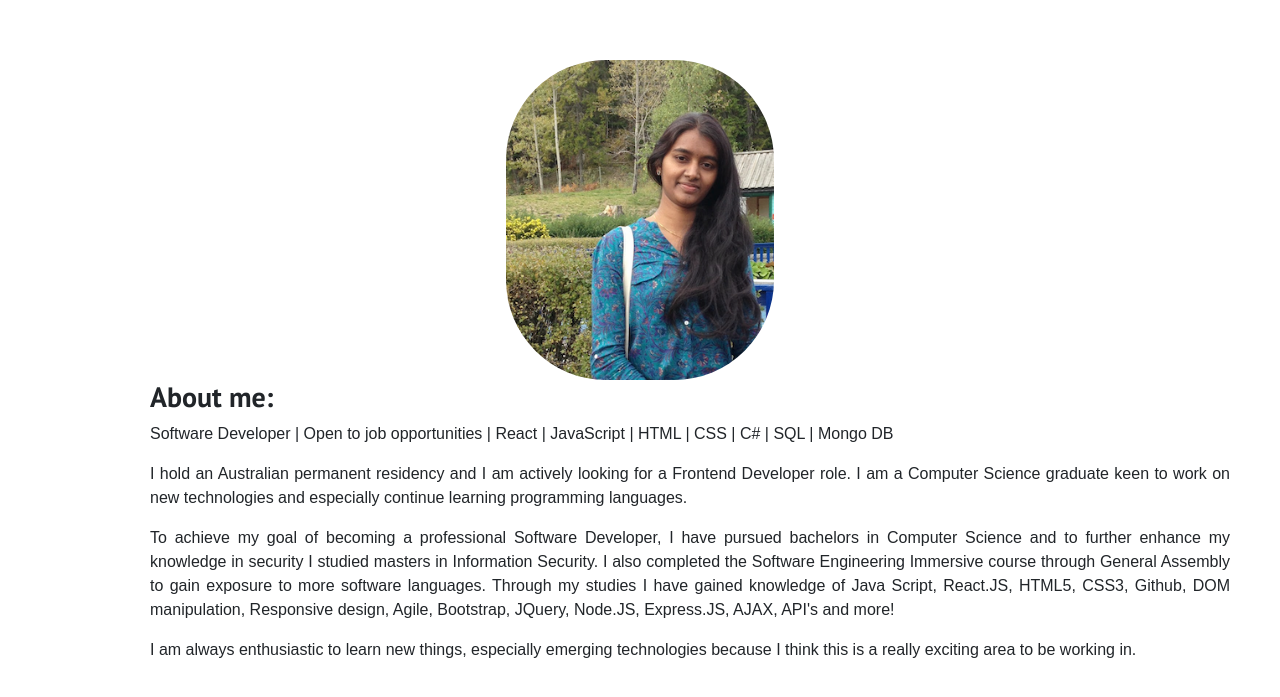
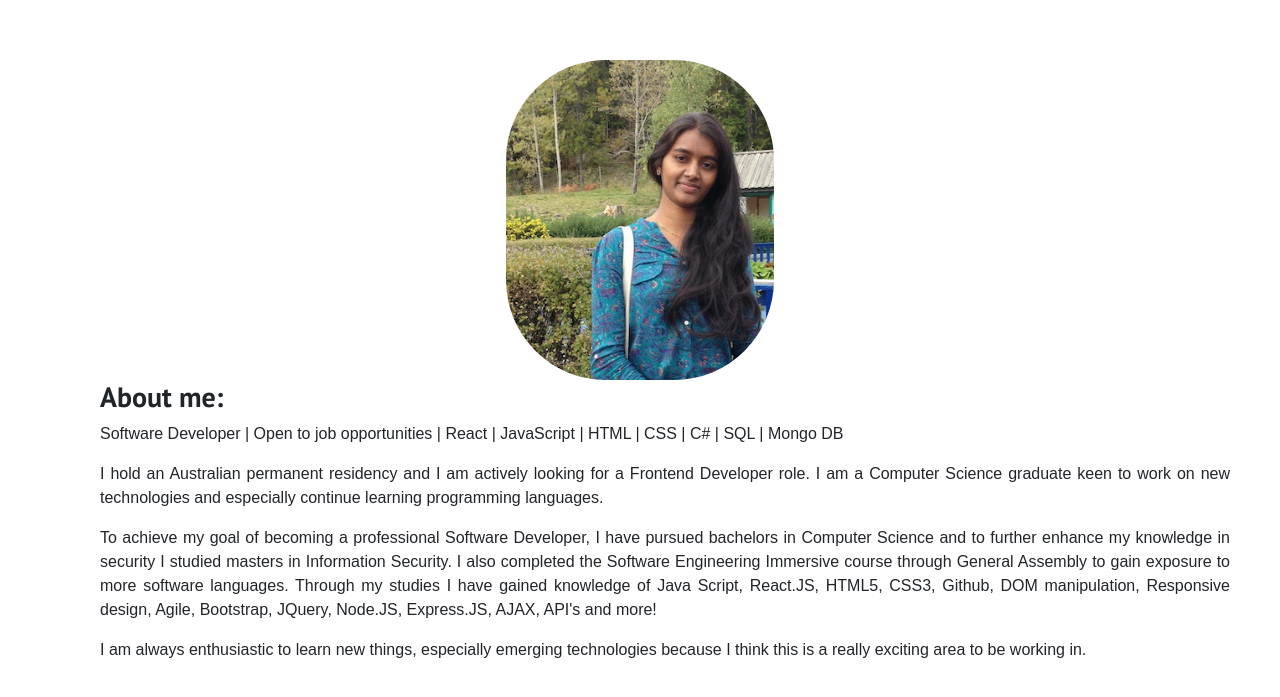
Before and after one commit to vathsala-komanpally/PortfolioWebsite, a React (Create React App) app: page / in a window 1280 px wide. Shown: the part 311-1008 px from the top of the page. Built offline with nearby package versions, Linux system fonts and the light colour scheme; the HTML template or start-up script is replaced by a standard one.

Commit message:
about chnages

```diff
--- a/src/App.css
+++ b/src/App.css
@@ -22,7 +22,7 @@
 
  .info-about{
    float: left;
-   margin-left: 150px;
+   margin-left: 100px;
    margin-right: 50px;
    text-align: justify;
  }
```
